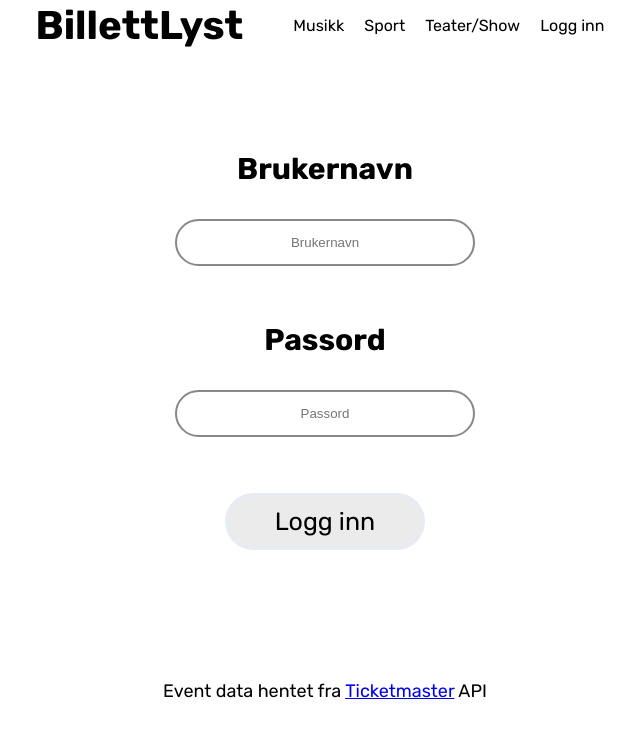
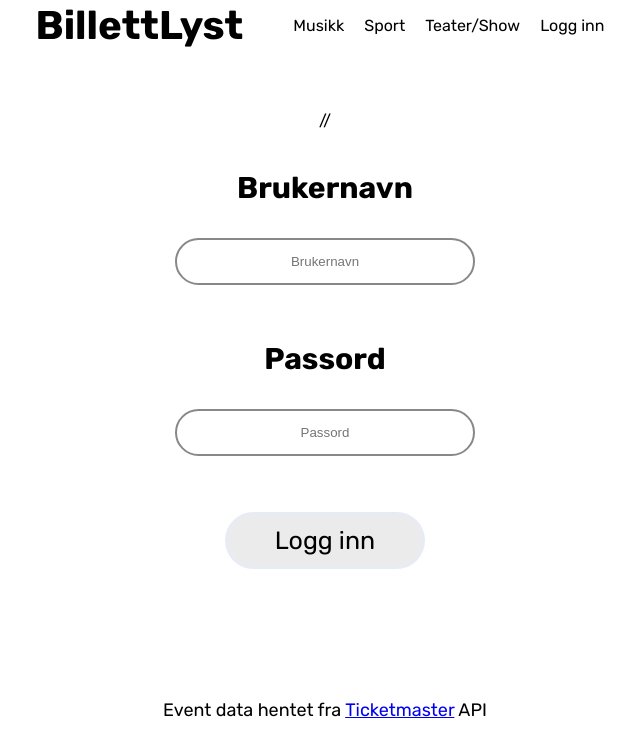
Before and after one commit to Madelenkr/Eksamen_UIN24, a React (Vite) app: page /dashboard in a window 1280 px wide. Shown: the top 756 px of the page, without its empty margins (347-987 px from the left). Built offline with nearby package versions, Linux system fonts and the light colour scheme.

Commit message:
Kommentarer til logginn

```diff
--- a/src/components/LoginForm.jsx
+++ b/src/components/LoginForm.jsx
@@ -13,15 +13,19 @@ export default function LoginForm({ onLogin }) {
     return (
         <section className="login-section">
 
+            // {/* Skjemaet for innlogging, som kaller handleSubmit når det sendes */}
             <form className= "login-form" onSubmit={handleSubmit}>
+                {/*Overskrift*/}
                 <h2 className='login-h2'>Brukernavn</h2>
                 <label className="form-label">
                     <input className='form-input'
+                        //Type er tekst
                         type="text"
+                        //Navn på input feltet, brukernavn
                         name="username"
-                    id="username"
+                        //Vises når feltet er tomt
                         placeholder='Brukernavn'
-                    required
+                        // Setter brukernavn med onChange
                         onChange={(e) => setUsername(e.target.value)}
                     />
                 </label>
@@ -29,13 +33,13 @@ export default function LoginForm({ onLogin }) {
                 <h2 className='login-h2'>Passord</h2>
                 <label className="form-label">
                     <input className='form-input'
+                        //Passordfelt
                         type="password"
-                    id="password"
                         placeholder='Passord'
-                    required
                     />
                 </label>
 
+                {/* Knapp for å sende skjemaet*/}
                 <button className= "login-button">
                     Logg inn
                 </button>
```
Lines whose indentation alone changed are shown as unchanged.
